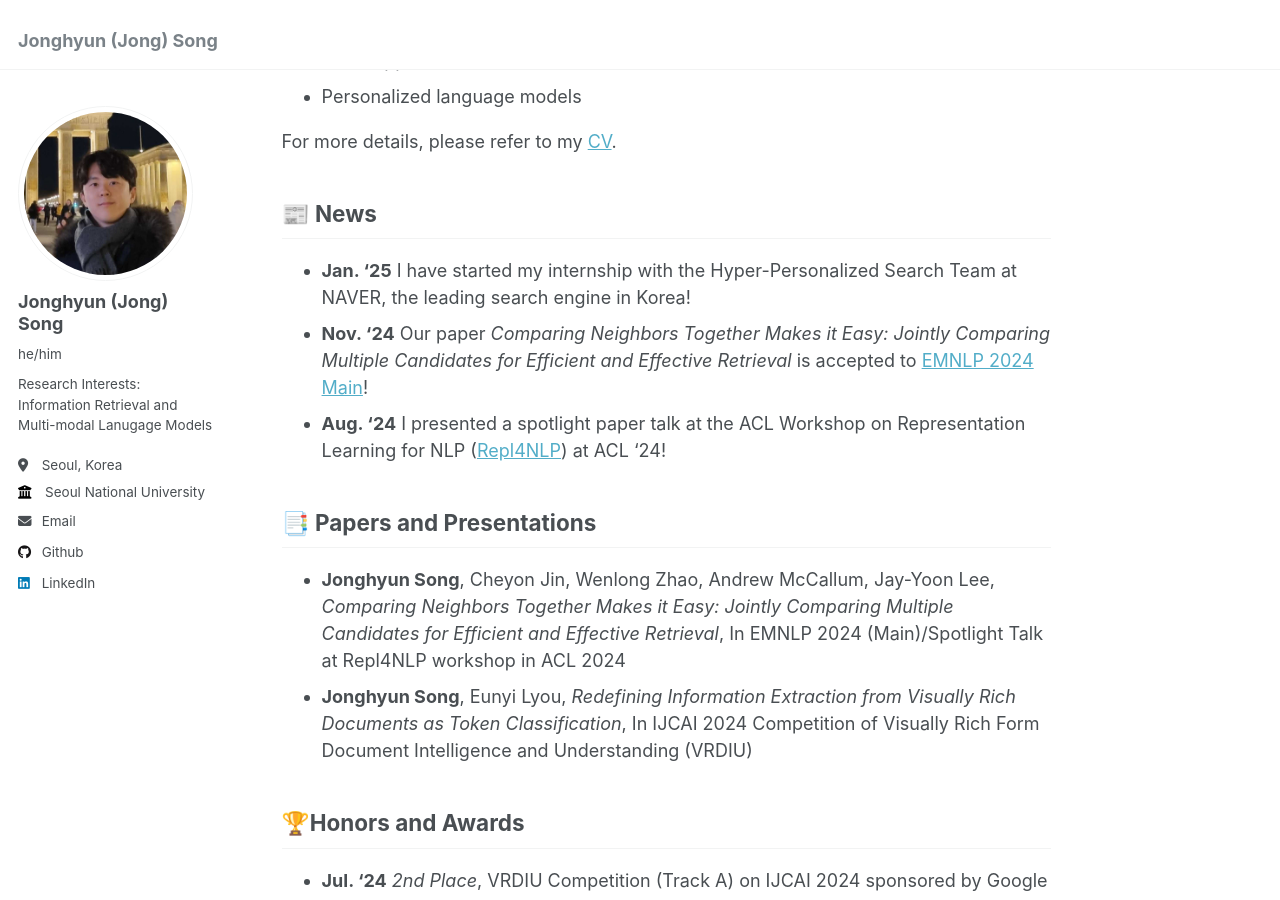
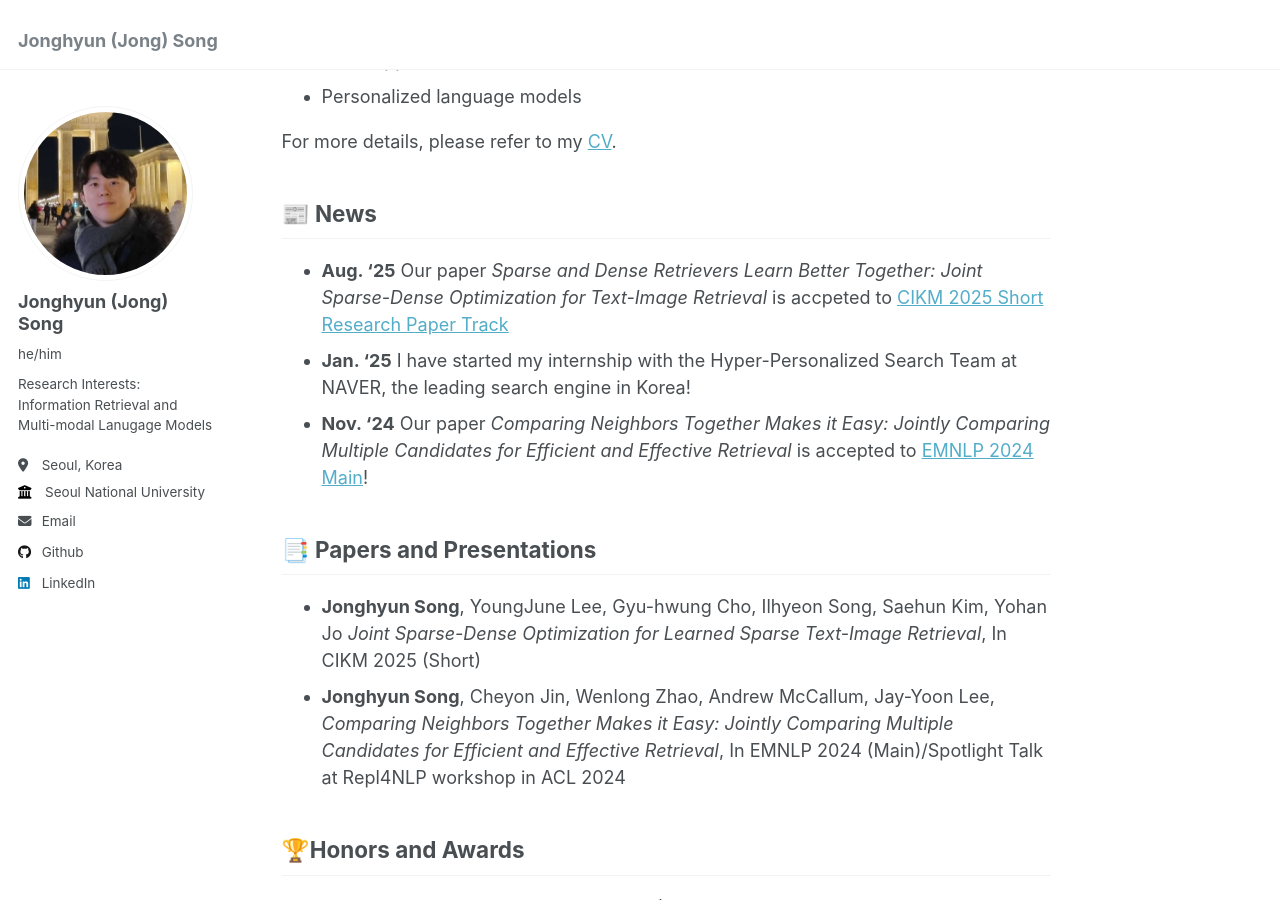
Before and after one commit to yc-song/yc-song.github.io, a Jekyll site: the page built from _pages/about.md, in a window 1280 px wide and 900 px high, scrolled down 301 px. Built offline with Jekyll 4.4.1, drawn with Linux system fonts in a browser that asks for light colours; emoji names are drawn with the system emoji font.

Commit message:
Update about.md

```diff
--- a/_pages/about.md
+++ b/_pages/about.md
@@ -18,14 +18,15 @@ For more details, please refer to my [CV](https://yc-song.github.io/files/Jong_C
 
 :newspaper: News
 -----
+- **Aug. '25** Our paper *Sparse and Dense Retrievers Learn Better Together: Joint Sparse-Dense Optimization for Text-Image Retrieval* is accpeted to [CIKM 2025 Short Research Paper Track](https://cikm2025.org/)
 - **Jan. '25** I have started my internship with the Hyper-Personalized Search Team at NAVER, the leading search engine in Korea!
 - **Nov. '24** Our paper *Comparing Neighbors Together Makes it Easy: Jointly Comparing Multiple Candidates for Efficient and Effective Retrieval* is accepted to [EMNLP 2024 Main](https://openreview.net/forum?id=on35SfGw1H&referrer=%5BAuthor%20Console%5D(%2Fgroup%3Fid%3DEMNLP%2F2024%2FConference%2FAuthors%23your-submissions))!
-- **Aug. '24** I presented a spotlight paper talk at the ACL Workshop on Representation Learning for NLP ([Repl4NLP](https://sites.google.com/view/repl4nlp2024)) at ACL '24!
 
 :bookmark_tabs: Papers and Presentations
 -----
+- **Jonghyun Song**, YoungJune Lee, Gyu-hwung Cho, Ilhyeon Song, Saehun Kim, Yohan Jo *Joint Sparse-Dense Optimization for Learned Sparse Text-Image Retrieval*, In CIKM 2025 (Short)
 - **Jonghyun Song**, Cheyon Jin, Wenlong Zhao, Andrew McCallum, Jay-Yoon Lee, *Comparing Neighbors Together Makes it Easy: Jointly Comparing Multiple Candidates for Efficient and Effective Retrieval*, In EMNLP 2024 (Main)/Spotlight Talk at Repl4NLP workshop in ACL 2024
-- **Jonghyun Song**, Eunyi Lyou, *Redefining Information Extraction from Visually Rich Documents as Token Classification*, In IJCAI 2024 Competition of Visually Rich Form Document Intelligence and Understanding (VRDIU)
+
 
 🏆Honors and Awards
 ------
```
